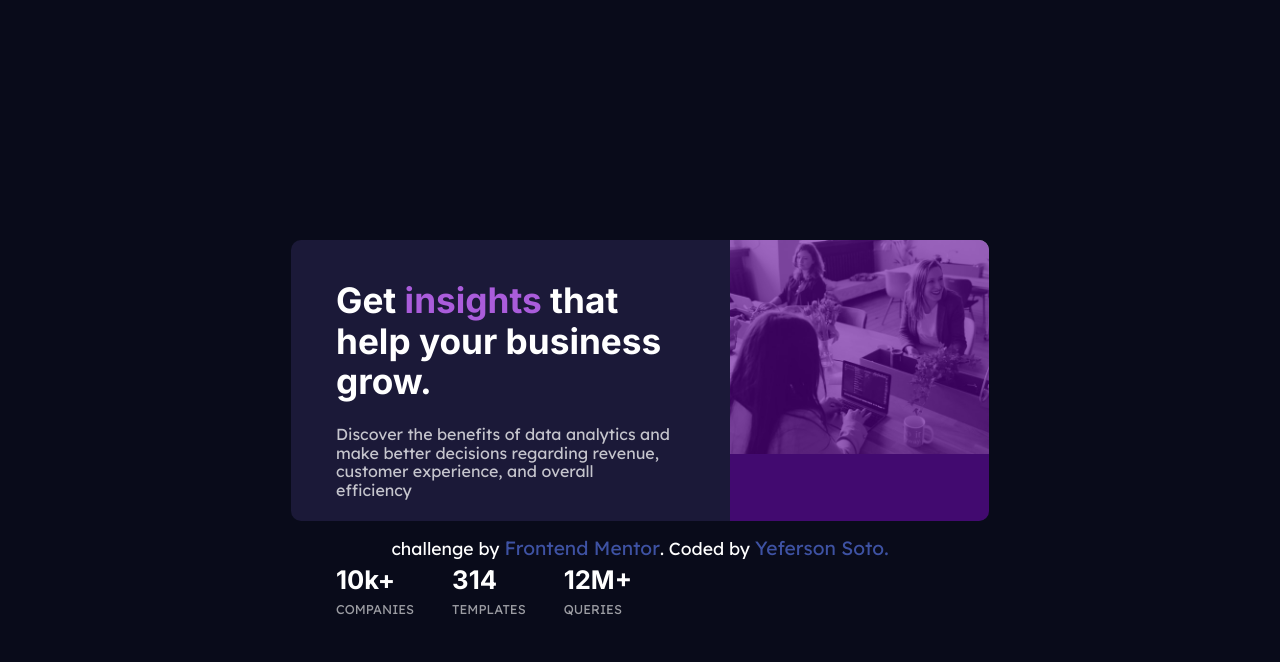
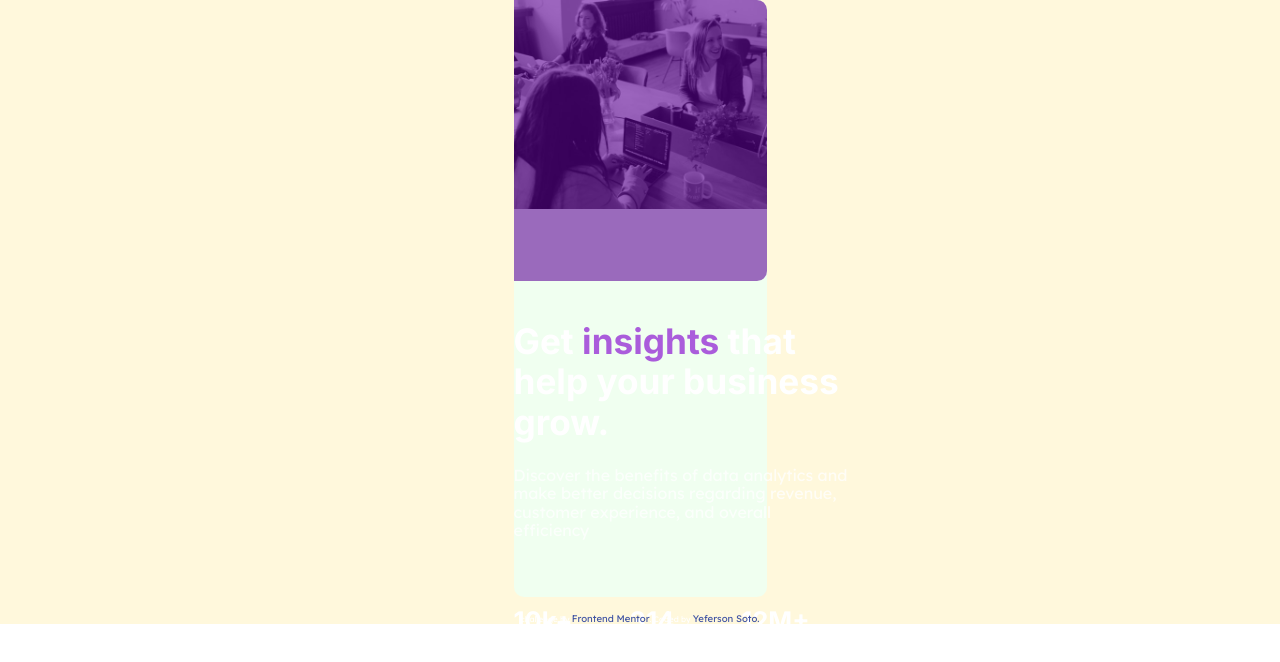
Before and after one commit to duquerson/stats_card_component, a plain HTML site: page html/index.html in a window 1280 px wide. Drawn offline with nearby package versions, Linux system fonts and the light colour scheme.

Commit message:
cambios en el diseño aplicando pocicionamiento y estilos base

```diff
--- a/css/general.scss
+++ b/css/general.scss
@@ -23,4 +23,6 @@ body {
     /*ajuste para uso del rem 1 rem = 10px para tamaño de fuente*/
     box-sizing: border-box;
     font-size: 62.5%;
+    padding: 0;
+    margin: 0;
 }
--- a/css/style.scss
+++ b/css/style.scss
@@ -7,36 +7,31 @@
 */
 
 @use './general.scss';
-.contenedor_principal {
+.contenedor {
     /*tamaño y color de fondo y pocicionamiento de card*/
-    width: 100vw;
-    height: 100vh;
-    padding: 0;
-    margin: 0;
-    font-size: 1.5rem;
-    display: grid;
-    justify-content: center;
-    align-content: center;
-    grid-template-columns: repeat(auto-fill, minmax(253px, 698px));
-    background-color: var(--Very_dark_blue_main_background);
-}
-
-.container {
-    /*tamaño de caja y color*/
-    width: 698px;
-    height: 281px;
+    width: 100%;
+    height: 100%;
+    display: flex;
+    flex-direction: column;
+    align-items: center;
+    /*background-color: var(--Very_dark_blue_main_background);*/
+    background-color: cornsilk;
+    /*card_edition_style*/
+    .contenedor__card {
+        width: 253px;
+        height: 597px;
         border-radius: 10px;
-    background-color: var(--Dark_desaturated_blue_card_background);
-    display: inline-flex;
-    flex-direction: row;
-    &__info {
-        /*tamaño de seccion textos*/
-        width: 359px;
-        height: 281px;
-        padding-left: 45px;
-        padding-right: 60px;
-        .container__info--titulos {
-            /*textos tiulo parrafo color y fuente*/
+        /*repocionamiento de los elementos*/
+        display: flex;
+        flex-wrap: wrap;
+        background-color: honeydew;
+        /*background-color: var(--Dark_desaturated_blue_card_background);*/
+        .card__contenido {
+            width: auto;
+            height: auto;
+            order: 2;
+            .card__principal {
+                /*textos, color y fuente*/
                 h1 {
                     margin-top: 40px;
                     font-size: 2.2rem;
@@ -56,8 +51,8 @@
                     color: var(--Slightly_transparent_white_main_paragraph);
                 }
             }
-        .container__info--sub {
-            /*textos y subtitulos fuente y color*/
+            .card__secundaria {
+                /*textos, fuente y color*/
                 display: inline-flex;
                 margin-top: 50px;
                 .cajas {
@@ -83,11 +78,10 @@
                 }
             }
         }
-    &__img {
+        .card__img {
             width: 480px;
             height: 281px;
-        margin: 0;
-        padding: 0;
+            order: 1;
             border-radius: 0 10px 10px 0;
             background: url(../components/images/image-header-desktop.jpg);
             background-repeat: no-repeat;
@@ -102,10 +96,30 @@
             }
         }
     }
+}
+
+
+/*
+.container {
+    /*tamaño de caja y color
+    width: 698px;
+    height: 281px;
+    border-radius: 10px;
+    display: inline-flex;
+    flex-direction: row;
+    &__info {
+        /*tamaño de seccion textos
+        width: 359px;
+        height: 281px;
+        padding-left: 45px;
+        padding-right: 60px;
+
+
+*/
 
 .attribution {
     /*autor y reto enlace*/
-    font-size: 1.1rem;
+    font-size: 0.5rem;
     text-align: center;
     font-weight: 400;
     margin-top: 1rem;
@@ -115,7 +129,7 @@
         color: hsl(228, 45%, 44%);
         text-decoration: none;
         text-decoration-style: none;
-        font-size: 1.2rem;
+        font-size: 0.6rem;
         font-weight: 400;
         font-family: var(--fuente_parrafos);
     }
--- a/html/index.html
+++ b/html/index.html
@@ -9,23 +9,22 @@
     <link rel="preconnect" href="https://fonts.gstatic.com" crossorigin>
     <link href="https://fonts.googleapis.com/css2?family=Inter:wght@400;700&amp;family=Lexend+Deca&amp;display=swap" rel="stylesheet">
     <link rel="stylesheet" href="./normalize.css">
-    <link rel="stylesheet" href="../css/mobile.css" media="screen and (min-width: 320px)">
     <link rel="stylesheet" href="../css/style.css">
     <title>Card Component_2 | Frontend Mentor </title>
   </head>
   <body>
-    <main class="contenedor_principal">
-      <section class="container">
-        <div class="container__info">
-          <div class="container__info--titulos">
+    <main class="contenedor">
+      <section class="contenedor__card">
+        <div class="card__contenido">
+          <div class="card__principal">
             <h1>
               Get
-               <span>insights </span>
+              <span>insights </span>
               that help your business grow.
             </h1>
             <p>Discover the benefits of data analytics and make better decisions regarding revenue, customer experience, and overall efficiency    </p>
           </div>
-          <div class="container__info--sub">
+          <div class="card__secundaria">
             <div class="cajas">
               <h2>10k+</h2>
               <p>COMPANIES</p>
@@ -40,7 +39,7 @@
             </div>
           </div>
         </div>
-        <div class="container__img">
+        <div class="card__img">
           <div class="img__color"></div>
         </div>
       </section>
```
Also changed, not shown: css/style.css, 1 other file. Lines whose indentation alone changed are shown as unchanged.
